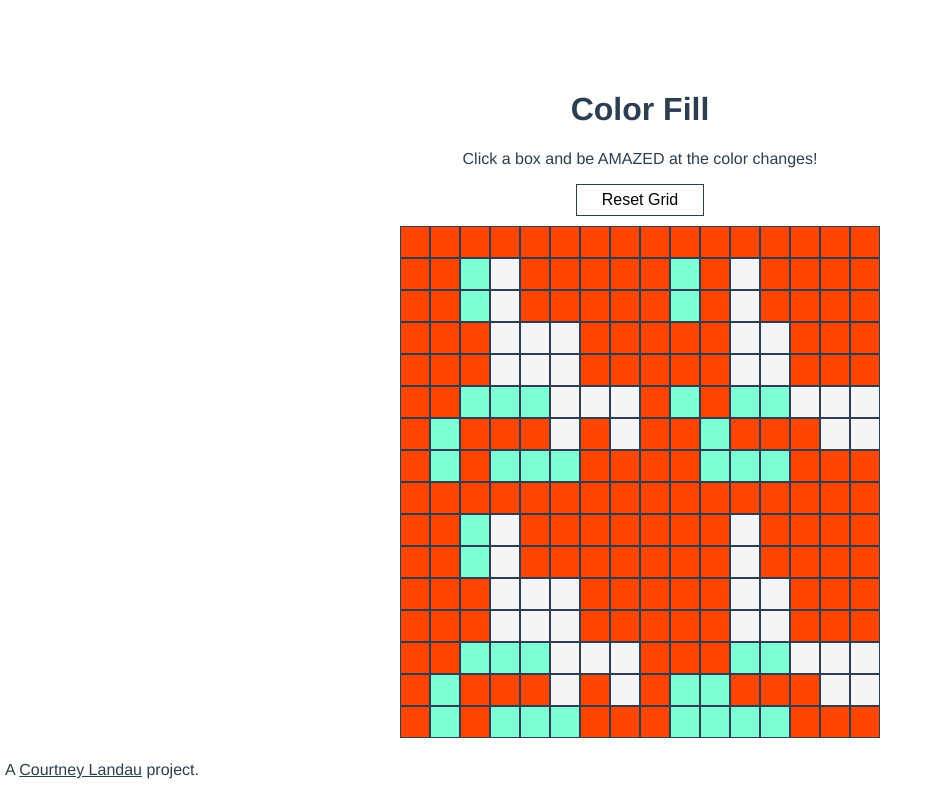
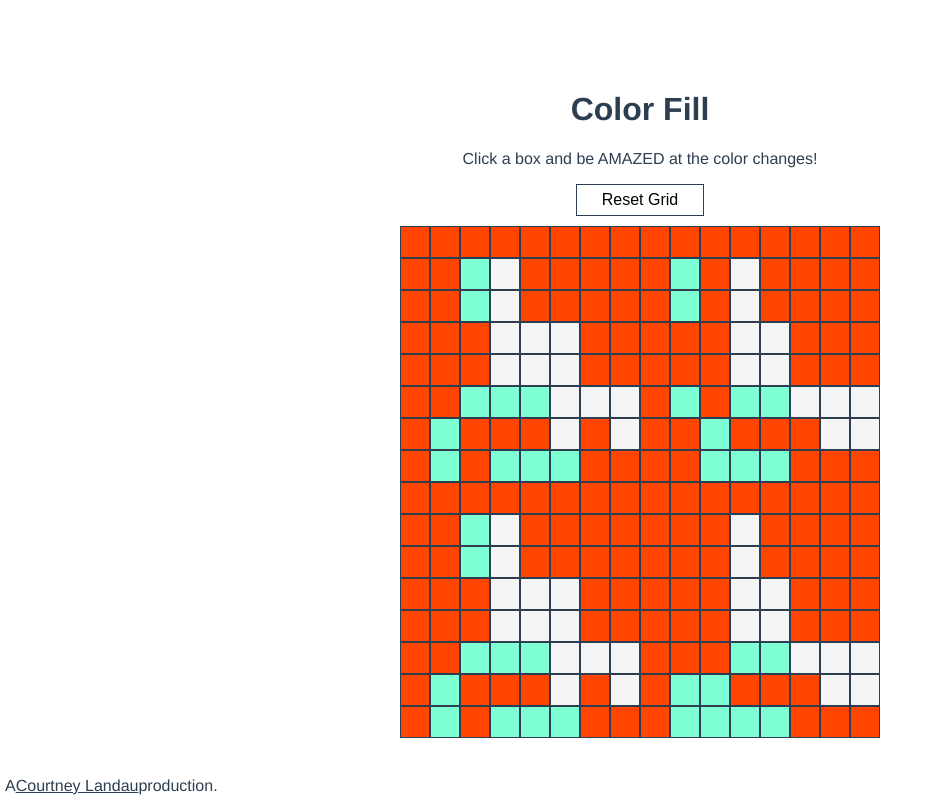
Before and after one commit to clandau/paint-fill, a Vue app: page / in a window 1280 px wide. Shown: the whole page, without its empty margins (0-938 px from the left). Built offline with nearby package versions, Linux system fonts and the light colour scheme.

Commit message:
merge changes

```diff
--- a/src/App.vue
+++ b/src/App.vue
@@ -1,12 +1,6 @@
 <template>
   <Grid msg="Color Fill" />
-  <footer>
-    <p>
-      A
-      <a href="https://github.com/clandau" target="_blank">Courtney Landau</a>
-      project.
-    </p>
-  </footer>
+  <footer>A <a href="http://celandau.com" target="_blank">Courtney Landau</a> production. </footer>
 </template>
 
 <script lang="ts">
```
